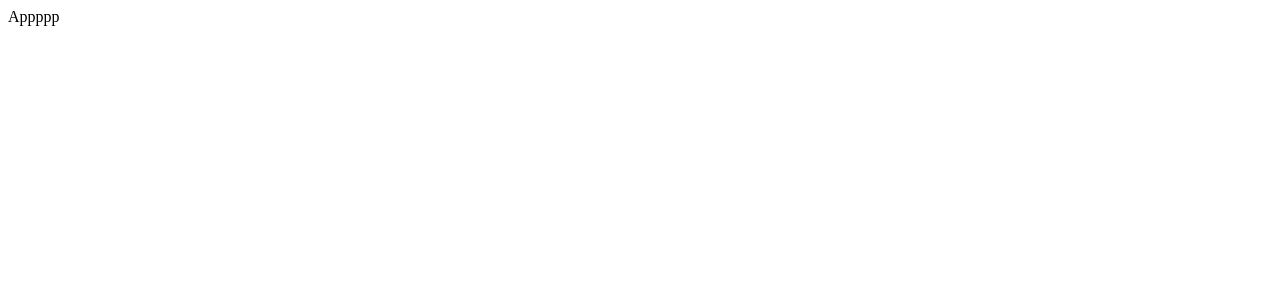
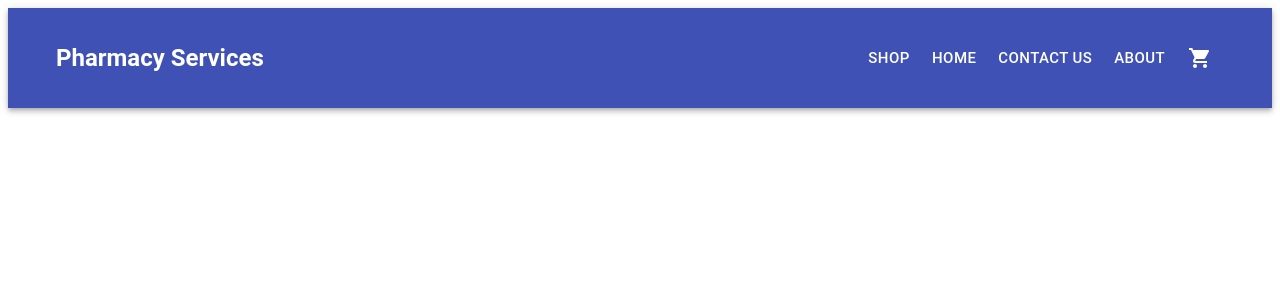
Before and after one commit to jahnavikedia/pharmacy-site, a React (Create React App) app in the folder client/: page / in a window 1280 px wide. Shown: the top 300 px of the page. Built offline with nearby package versions, Linux system fonts and the light colour scheme.

Commit message:
navbar in progress

```diff
--- /dev/null
+++ b/client/src/App.js
@@ -0,0 +1,104 @@
+import React from 'react';
+import { makeStyles } from '@material-ui/core/styles';
+import AppBar from '@material-ui/core/AppBar';
+import Toolbar from '@material-ui/core/Toolbar';
+import Typography from '@material-ui/core/Typography';
+import IconButton from '@material-ui/core/IconButton';
+import MenuIcon from '@material-ui/icons/Menu';
+import MenuItem from '@material-ui/core/MenuItem';
+import Menu from '@material-ui/core/Menu';
+import Button from '@material-ui/core/Button';
+import Container from '@material-ui/core/Container';
+import { useTheme } from '@material-ui/core/styles';
+import useMediaQuery from '@material-ui/core/useMediaQuery';
+import ShoppingCartIcon from '@material-ui/icons/ShoppingCart';
+import useStyles from './styles';
+
+
+const App = () => {
+  const classes = useStyles();
+  const [anchorEl, setAnchorEl] = React.useState(null);
+  const open = Boolean(anchorEl);
+
+  const handleMenu = (event) => {
+    setAnchorEl(event.currentTarget);
+  };
+
+  const handleClose = () => {
+    setAnchorEl(null);
+  };
+
+  const theme = useTheme();
+  const matches = useMediaQuery(theme.breakpoints.down('sm'));
+  console.log(matches);
+  return (
+    <div className={classes.root}>
+
+      <AppBar position="static"  className={classes.customizeAppbar}>
+        <Container>
+        <Toolbar className={classes.customizeToolbar}>
+          <Typography variant="h5" className={classes.title}>
+            Pharmacy Services
+          </Typography>
+            {matches && <div>
+             <IconButton
+                aria-controls="menu-appbar"
+                aria-haspopup="true"
+                color="inherit"
+              >
+                < ShoppingCartIcon />
+              </IconButton>
+              <IconButton
+                aria-controls="menu-appbar"
+                aria-haspopup="true"
+                onClick={handleMenu}
+                color="inherit"
+              >
+                <MenuIcon fontSize="large" className={classes.customMenuButton}/>
+              </IconButton>
+              <Menu
+                className={classes.customMenu}
+                id="menu-appbar"
+                anchorEl={anchorEl}
+                anchorOrigin={{
+                  vertical: 'top',
+                  horizontal: 'right',
+                }}
+                keepMounted
+                transformOrigin={{
+                  vertical: 'top',
+                  horizontal: 'right',
+                }}
+                open={open}
+                onClose={handleClose}
+              >
+                <MenuItem onClick={handleClose}>Shop</MenuItem>
+                <MenuItem onClick={handleClose}>Home</MenuItem>
+                <MenuItem onClick={handleClose}>Contact Us</MenuItem>
+                <MenuItem onClick={handleClose}>About</MenuItem>
+              </Menu>
+            </div>
+         }
+         {!matches &&
+            <div className={classes.AppbarButtons}>
+                <Button size="large" color="inherit">Shop</Button>
+                <Button size="large" color="inherit">Home</Button>
+                <Button size="large" color="inherit">Contact Us</Button>
+                <Button size="large" color="inherit">About</Button>
+                <IconButton
+                aria-controls="menu-appbar"
+                aria-haspopup="true"
+                color="inherit"
+              >
+                < ShoppingCartIcon/>
+              </IconButton>
+            </div>
+         }
+        </Toolbar>
+        </Container>
+      </AppBar>
+    </div>
+  );
+}
+
+export default App;
--- a/client/src/components/App.js
+++ /dev/null
@@ -1,11 +0,0 @@
-import React from 'react'
-
-const App = () => {
-    return (
-        <div>
-            Appppp
-        </div>
-    )
-}
-
-export default App
--- a/client/src/index.js
+++ b/client/src/index.js
@@ -1,5 +1,5 @@
-import React from 'react'
-import ReactDOM from 'react-dom'
-import App from './components/App'
+import React from 'react';
+import ReactDOM from 'react-dom';
+import App from './App';
 
 ReactDOM.render(<App />,document.querySelector('#root'));
--- /dev/null
+++ b/client/src/styles.js
@@ -0,0 +1,30 @@
+import { makeStyles } from '@material-ui/core/styles';
+
+export default makeStyles((theme) => ({
+    root: {
+        flexGrow: 1,
+      },
+      menuButton: {
+        marginRight: theme.spacing(2),
+      },
+      title: {
+        flexGrow: 1,
+        fontWeight: 'bold',
+      },
+      grow: {
+        flexGrow: 1,
+      },
+      customizeToolbar: {
+          minHeight:100
+      },
+      customizeAppbar: {
+        color: 'white'
+    },
+    customMenuButton: {
+        color: '#2EA3F2',
+    },
+    customMenu : {
+        minWidth:1000
+    }
+
+    }));
```
Also changed, not shown: client/src/styles.css (added).
